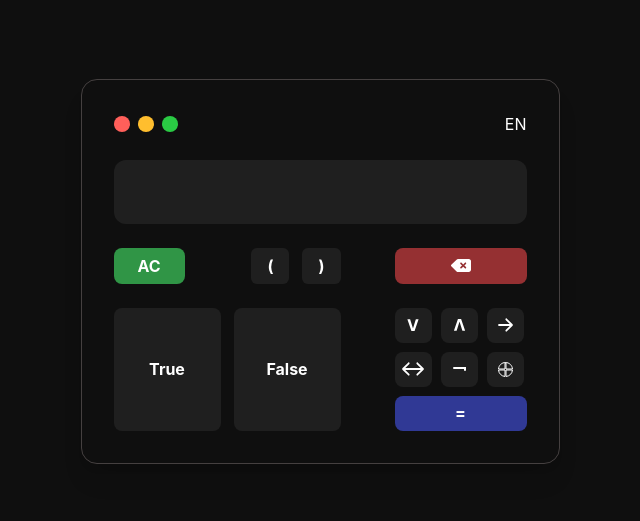
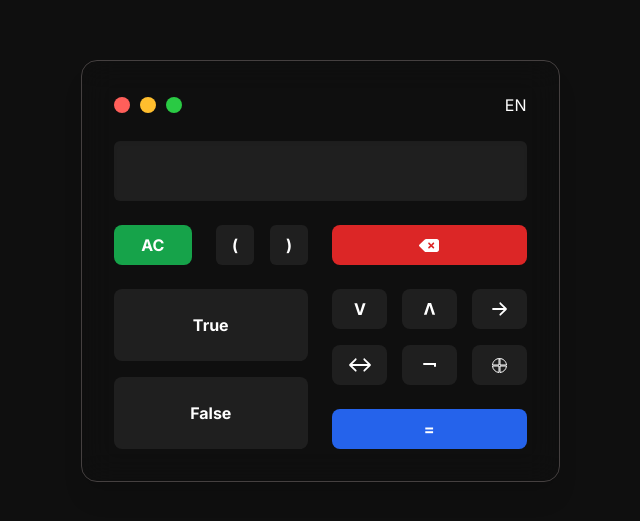
Before and after one commit to iniiferdi/logiccalculate, a React (Vite) app: page / in a window 1280 px wide. Shown: the part 129-650 px from the top of the page, without its empty margins (320-960 px from the left). Built offline with nearby package versions, Linux system fonts and the light colour scheme.

Commit message:
tampilan new

```diff
--- a/src/App.jsx
+++ b/src/App.jsx
@@ -1,153 +1,83 @@
 import React, { useState, useEffect, useRef } from "react";
 
 function App() {
-  const [input, setInput] = useState("");
-  const [cursorVisible, setCursorVisible] = useState(true);
-  const [result, setResult] = useState(null);
-  const canvasRef = useRef(null);
-
-  useEffect(() => {
-    // Fungsi untuk kursor berkedip
-    const interval = setInterval(() => {
-      setCursorVisible((prev) => !prev);
-    }, 500);
-    return () => clearInterval(interval);
-  }, []);
-
-  useEffect(() => {
-    drawCanvas();
-  }, [input, cursorVisible, result]);
-
-  const drawCanvas = () => {
-    const canvas = canvasRef.current;
-    if (canvas) {
-      const ctx = canvas.getContext("2d");
-      ctx.clearRect(0, 0, canvas.width, canvas.height); // Bersihkan canvas
-      ctx.fillStyle = "#ffffff"; // Warna teks
-      ctx.font = "16px Inter";
-      ctx.textBaseline = "middle";
-
-      // Ukur teks tanpa kursor
-      const textWidth = ctx.measureText(input).width;
-
-      // Tampilkan teks di posisi kanan
-      ctx.fillText(input, canvas.width - textWidth - 10, canvas.height / 2);
-
-      // Tampilkan kursor berkedip di sebelah teks
-      if (cursorVisible) {
-        ctx.fillText("|", canvas.width - 10, canvas.height / 2);
-      }
-    }
-  };
 
 
+  return (
+    <main class="w-full h-screen font-Inter overflow-hidden mx-auto bg-primary flex items-center justify-center px-4 xl:p-8 ">
+        <img class="xl:hidden absolute bottom-0 w-full" src="./assets/svg/gd.svg" alt="" />
+        <section
+            class="flex flex-col gap-6 w-full xl:max-w-[479px] xl:p-8 border border-[#454040] px-6 py-6 justify-center items-center mx-auto shadow-xl rounded-2xl bg-opacity-50 backdrop-blur-lg">
+            <div class="flex flex-row w-full justify-between items-center">
+                <svg width="68" height="16" viewBox="0 0 68 16" fill="none" xmlns="http://www.w3.org/2000/svg">
+                    <circle cx="8" cy="8" r="8" fill="#FF5F5A" />
+                    <circle cx="34" cy="8" r="8" fill="#FFBE2E" />
+                    <circle cx="60" cy="8" r="8" fill="#2ACA44" />
+                </svg>
 
-  const handleInput = (value) => {
-    setInput((prev) => prev + value);
-  };
-
-  const calculateResult = () => {
-    try {
-      const parsedInput = input
-        .replace(/True/g, "1")
-        .replace(/False/g, "0")
-        .replace(/AND/g, "&&")
-        .replace(/OR/g, "||")
-        .replace(/IMPLIES/g, "!a || b");
-
-      const logicFunction = new Function("return " + parsedInput);
-      const calculation = logicFunction();
-
-      // Ganti input dengan hasil perhitungan
-      setInput(calculation ? "True" : "False");
-      setResult(null); // Tidak perlu lagi menampilkan 'Result' secara terpisah
-    } catch (error) {
-      setInput("Error");
-    }
-  };
-
-
-  const resetCalculator = () => {
-    setInput("");
-    setResult(null);
-  };
-
-  return (
-    <main className="w-full font-Inter h-screen overflow-hidden mx-auto bg-primary flex items-center justify-center xl:p-8">
-      <section className="flex flex-col p-4 xl:p-8 gap-6 w-full max-w-[479px] border border-[#454040] justify-center items-center mx-auto shadow-xl rounded-2xl">
-        <div className="flex flex-row w-full justify-between items-center">
-          <div className="flex flex-row gap-2">
-            <div className="w-4 h-4 bg-[#FF5F5A] rounded-full"></div>
-            <div className="w-4 h-4 bg-[#FFBE2E] rounded-full"></div>
-            <div className="w-4 h-4 bg-[#2ACA44] rounded-full"></div>
-          </div>
-          <h1 className="text-white">EN</h1>
+                <h1 class="text-white">EN</h1>
             </div>
 
-        {/* Canvas */}
-        <canvas
-          ref={canvasRef}
-          className="w-full bg-[#1F1F1F] rounded-xl h-16"
-          width={400}
-          height={64}
-        ></canvas>
+            <div class="w-full h-[60px] bg-[#1F1F1F] rounded-md shadow-inner text-white"></div>
 
-        <div className="flex flex-row justify-between w-full gap-6">
-          <div className="flex flex-col w-full gap-6">
-            <div className="flex flex-row justify-between">
+            <div class="flex flex-row justify-between w-full gap-6">
+                <div class="flex flex-col w-full gap-6">
+                    <div class="flex flex-row gap-6  w-full justify-between">
                         <button
-                onClick={resetCalculator}
-                className="bg-[#309546] px-6 rounded-lg text-white font-bold h-9 hover:scale-105 active:scale-95 transition transform"
-              >
-                AC
-              </button>
-              <div className="flex gap-[13px]">
+                            class="bg-green-600 w-1/2  py-2 rounded-lg text-white font-bold h-10 hover:scale-105 active:scale-95 transition transform">AC</button>
+                        <div class="xl:flex gap-4 hidden ">
                             <button
-                  onClick={() => handleInput("(")}
-                  className="text-white font-bold rounded-md bg-[#1F1F1F] px-4 h-9 hover:bg-[#2A2A2A] active:bg-[#454545] transition"
-                >
-                  (
+                                class="text-white font-bold rounded-md bg-[#1F1F1F] px-4 h-10 hover:bg-[#2A2A2A] active:bg-[#454545] transition">(
                             </button>
                             <button
-                  onClick={() => handleInput(")")}
-                  className="text-white font-bold rounded-md bg-[#1F1F1F] px-4 h-9 hover:bg-[#2A2A2A] active:bg-[#454545] transition"
-                >
-                  )
-                </button>
-              </div>
-            </div>
-            <div className="flex flex-row h-full gap-[13px] w-full">
-              <button
-                onClick={() => handleInput("True")}
-                className="bg-[#1F1F1F] h-full font-bold p-5 rounded-lg text-white w-[80px] xl:w-[107px] hover:bg-[#2A2A2A] active:scale-95 transition transform"
-              >
-                True
-              </button>
-              <button
-                onClick={() => handleInput("False")}
-                className="bg-[#1F1F1F] h-full font-bold p-5 rounded-lg text-white w-[80px] xl:w-[107px] hover:bg-[#2A2A2A] active:scale-95 transition transform"
-              >
-                False
+                                class="text-white font-bold rounded-md bg-[#1F1F1F] px-4 h-10 hover:bg-[#2A2A2A] active:bg-[#454545] transition">)
                             </button>
                         </div>
                     </div>
 
-          <div className="flex flex-col w-full items-end gap-6">
+                    <div class="flex flex-col h-full gap-4 w-full">
                         <button
-              onClick={() => setInput(input.slice(0, -1))}
-              className="bg-[#953032] flex items-center justify-center w-[132px] rounded-lg text-white font-bold h-9 hover:bg-[#A83B3B] active:scale-95 transition transform"
-            >
+                            class="bg-[#1F1F1F]  hover:shadow-lg active:shadow-md  duration-200 h-full font-bold p-5 rounded-lg text-white  hover:bg-[#2A2A2A] active:scale-95 transition transform">True</button>
+                        <button
+                            class="bg-[#1F1F1F] h-full font-bold p-5 rounded-lg text-white  hover:bg-[#2A2A2A] active:scale-95 transition transform">False</button>
+                    </div>
+                </div>
+
+                <div class="flex flex-col w-full items-end gap-6">
+
+                    <button
+                        class="bg-red-600 hidden xl:flex items-center justify-center w-full h-10 rounded-lg text-white font-bold hover:bg-red-700 active:scale-95 transition transform">
                         <svg width="20" height="13" viewBox="0 0 20 13" fill="none" xmlns="http://www.w3.org/2000/svg">
                             <path
                                 d="M20 10.8333C20 12.0521 18.993 13 17.7778 13H7.11805C6.52779 13 5.97221 12.7969 5.55559 12.3906L0.312539 7.27864C0.104154 7.07554 0 6.80469 0 6.50004C0 6.22919 0.104154 5.95834 0.312539 5.75524L5.55559 0.643251C5.97221 0.236975 6.52779 0 7.11805 0H17.7778C18.993 0 20 0.981777 20 2.16673V10.8333ZM9.40974 4.90888L11.0417 6.50004L9.40974 8.09119C9.06254 8.42972 9.06254 8.93754 9.40974 9.24219C9.7222 9.58072 10.2431 9.58072 10.5556 9.24219L12.2222 7.65104L13.8542 9.24219C14.1667 9.58072 14.6875 9.58072 15 9.24219C15.3472 8.93754 15.3472 8.42972 15 8.09119L13.3681 6.50004L15 4.90888C15.3472 4.60416 15.3472 4.09641 15 3.75781C14.6875 3.45316 14.1667 3.45316 13.8542 3.75781L12.2222 5.38283L10.5556 3.75781C10.2431 3.45316 9.7222 3.45316 9.40974 3.75781C9.06254 4.09641 9.06254 4.60416 9.40974 4.90888Z"
                                 fill="white" />
                         </svg>
                     </button>
-            <div className="flex flex-row flex-wrap gap-[9px] w-[132px]">
+
+                    <div class="flex flex-row xl:hidden w-full gap-4">
+                        <div class=" gap-3  flex">
                             <button
-                onClick={() => handleInput(" AND ")}
-                className="bg-[#1F1F1F] font-bold rounded-lg flex items-center justify-center w-[37px] h-[35px] text-white hover:scale-110 active:scale-95 transition transform"
-              >
+                                class="text-white font-bold rounded-md bg-[#1F1F1F] px-[10px] h-10 hover:bg-[#2A2A2A] active:bg-[#454545] transition">(
+                            </button>
+                            <button
+                                class="text-white font-bold rounded-md bg-[#1F1F1F] px-[10px] h-10 hover:bg-[#2A2A2A] active:bg-[#454545] transition">)
+                            </button>
+                        </div>
+
+                        <button
+                            class="bg-red-600 flex items-center justify-center w-full h-10 rounded-lg text-white font-bold hover:bg-red-700 active:scale-95 transition transform">
+                            <svg width="20" height="13" viewBox="0 0 20 13" fill="none"
+                                xmlns="http://www.w3.org/2000/svg">
+                                <path
+                                    d="M20 10.8333C20 12.0521 18.993 13 17.7778 13H7.11805C6.52779 13 5.97221 12.7969 5.55559 12.3906L0.312539 7.27864C0.104154 7.07554 0 6.80469 0 6.50004C0 6.22919 0.104154 5.95834 0.312539 5.75524L5.55559 0.643251C5.97221 0.236975 6.52779 0 7.11805 0H17.7778C18.993 0 20 0.981777 20 2.16673V10.8333ZM9.40974 4.90888L11.0417 6.50004L9.40974 8.09119C9.06254 8.42972 9.06254 8.93754 9.40974 9.24219C9.7222 9.58072 10.2431 9.58072 10.5556 9.24219L12.2222 7.65104L13.8542 9.24219C14.1667 9.58072 14.6875 9.58072 15 9.24219C15.3472 8.93754 15.3472 8.42972 15 8.09119L13.3681 6.50004L15 4.90888C15.3472 4.60416 15.3472 4.09641 15 3.75781C14.6875 3.45316 14.1667 3.45316 13.8542 3.75781L12.2222 5.38283L10.5556 3.75781C10.2431 3.45316 9.7222 3.45316 9.40974 3.75781C9.06254 4.09641 9.06254 4.60416 9.40974 4.90888Z"
+                                    fill="white" />
+                            </svg>
+                        </button>
+                    </div>
+
+                    <div class="grid xl:grid-cols-3 grid-cols-2 gap-4 w-full">
+                        <button
+                            class="bg-[#1F1F1F] font-bold rounded-lg flex items-center justify-center w-full xl:w-[55px] h-10 text-white hover:scale-110  hover:shadow-lg active:shadow-md  duration-200 active:scale-95 transition transform">
                             <svg width="12" height="12" viewBox="0 0 12 12" fill="none"
                                 xmlns="http://www.w3.org/2000/svg">
                                 <path
@@ -157,9 +87,7 @@ function App() {
                         </button>
 
                         <button
-                onClick={() => handleInput(" OR ")}
-                className="bg-[#1F1F1F] font-bold rounded-lg flex items-center justify-center w-[37px] h-[35px] text-white hover:scale-110 active:scale-95 transition transform"
-              >
+                            class="bg-[#1F1F1F] font-bold rounded-lg flex items-center justify-center w-full xl:w-[55px] h-10 text-white hover:scale-110 active:scale-95 transition transform">
                             <svg width="13" height="12" viewBox="0 0 13 12" fill="none"
                                 xmlns="http://www.w3.org/2000/svg">
                                 <path
@@ -169,49 +97,56 @@ function App() {
                         </button>
 
                         <button
-                onClick={() => handleInput(" OR ")}
-                className="bg-[#1F1F1F] font-bold rounded-lg flex items-center justify-center w-[37px] h-[35px] text-white hover:scale-110 active:scale-95 transition transform"
-              >
-                <svg width="15" height="14" viewBox="0 0 15 14" fill="none" xmlns="http://www.w3.org/2000/svg">
-                  <path d="M1 6.1C0.502944 6.1 0.1 6.50294 0.1 7C0.1 7.49706 0.502944 7.9 1 7.9L1 6.1ZM14.6364 7.6364C14.9879 7.28493 14.9879 6.71508 14.6364 6.36361L8.90883 0.63604C8.55736 0.284568 7.98751 0.284568 7.63604 0.63604C7.28457 0.987512 7.28457 1.55736 7.63604 1.90883L12.7272 7L7.63604 12.0912C7.28457 12.4426 7.28457 13.0125 7.63604 13.364C7.98751 13.7154 8.55736 13.7154 8.90883 13.364L14.6364 7.6364ZM1 7.9L14 7.9L14 6.1L1 6.1L1 7.9Z" fill="white" />
+                            class="bg-[#1F1F1F] font-bold rounded-lg flex items-center justify-center w-full xl:w-[55px] h-10 text-white hover:scale-110 active:scale-95 transition transform">
+                            <svg width="15" height="14" viewBox="0 0 15 14" fill="none"
+                                xmlns="http://www.w3.org/2000/svg">
+                                <path
+                                    d="M1 6.1C0.502944 6.1 0.1 6.50294 0.1 7C0.1 7.49706 0.502944 7.9 1 7.9L1 6.1ZM14.6364 7.6364C14.9879 7.28493 14.9879 6.71508 14.6364 6.36361L8.90883 0.63604C8.55736 0.284568 7.98751 0.284568 7.63604 0.63604C7.28457 0.987512 7.28457 1.55736 7.63604 1.90883L12.7272 7L7.63604 12.0912C7.28457 12.4426 7.28457 13.0125 7.63604 13.364C7.98751 13.7154 8.55736 13.7154 8.90883 13.364L14.6364 7.6364ZM1 7.9L14 7.9L14 6.1L1 6.1L1 7.9Z"
+                                    fill="white" />
                             </svg>
                         </button>
 
                         <button
-                onClick={() => handleInput(" OR ")}
-                className="bg-[#1F1F1F] font-bold rounded-lg flex items-center justify-center w-[37px] h-[35px] text-white hover:scale-110 active:scale-95 transition transform"
-              >
-                <svg width="22" height="14" viewBox="0 0 22 14" fill="none" xmlns="http://www.w3.org/2000/svg">
-                  <path d="M0.363604 6.3636C0.0121321 6.71508 0.012132 7.28492 0.363604 7.6364L6.09117 13.364C6.44264 13.7154 7.01249 13.7154 7.36396 13.364C7.71543 13.0125 7.71543 12.4426 7.36396 12.0912L2.27279 7L7.36396 1.90883C7.71543 1.55736 7.71543 0.987512 7.36396 0.63604C7.01249 0.284568 6.44264 0.284568 6.09117 0.63604L0.363604 6.3636ZM21.6364 7.6364C21.9879 7.28493 21.9879 6.71508 21.6364 6.36361L15.9088 0.63604C15.5574 0.284569 14.9875 0.284569 14.636 0.63604C14.2846 0.987512 14.2846 1.55736 14.636 1.90883L19.7272 7L14.636 12.0912C14.2846 12.4426 14.2846 13.0125 14.636 13.364C14.9875 13.7154 15.5574 13.7154 15.9088 13.364L21.6364 7.6364ZM1 7.9L21 7.9L21 6.1L1 6.1L1 7.9Z" fill="white" />
-                </svg>
-              </button>
-              <button
-                onClick={() => handleInput(" OR ")}
-                className="bg-[#1F1F1F] font-bold rounded-lg flex items-center justify-center w-[37px] h-[35px] text-white hover:scale-110 active:scale-95 transition transform"
-              >
-                <svg width="13" height="4" viewBox="0 0 13 4" fill="none" xmlns="http://www.w3.org/2000/svg">
-                  <path d="M1 1H12V3" stroke="white" stroke-width="2" stroke-linecap="round" />
-                </svg>
-              </button>
-              <button
-                onClick={() => handleInput(" OR ")}
-                className="bg-[#1F1F1F] font-bold rounded-lg flex items-center justify-center w-[37px] h-[35px] text-white hover:scale-110 active:scale-95 transition transform"
-              >
-                <svg width="15" height="15" viewBox="0 0 15 15" fill="none" xmlns="http://www.w3.org/2000/svg">
-                  <path d="M7 1V7H0.517582C0.773955 3.36736 3.80212 0.5 7.5 0.5C11.1979 0.5 14.226 3.36736 14.4824 7H8V1H7ZM0.517582 8H7V14.4824C3.53251 14.2377 0.7623 11.4675 0.517582 8ZM14.4824 8C14.2377 11.4675 11.4675 14.2377 8 14.4824V8H14.4824Z" stroke="white" />
+                            class="bg-[#1F1F1F] font-bold rounded-lg flex items-center justify-center w-full xl:w-[55px] h-10 text-white hover:scale-110 active:scale-95 transition transform">
+                            <svg width="22" height="14" viewBox="0 0 22 14" fill="none"
+                                xmlns="http://www.w3.org/2000/svg">
+                                <path
+                                    d="M0.363604 6.3636C0.0121321 6.71508 0.012132 7.28492 0.363604 7.6364L6.09117 13.364C6.44264 13.7154 7.01249 13.7154 7.36396 13.364C7.71543 13.0125 7.71543 12.4426 7.36396 12.0912L2.27279 7L7.36396 1.90883C7.71543 1.55736 7.71543 0.987512 7.36396 0.63604C7.01249 0.284568 6.44264 0.284568 6.09117 0.63604L0.363604 6.3636ZM21.6364 7.6364C21.9879 7.28493 21.9879 6.71508 21.6364 6.36361L15.9088 0.63604C15.5574 0.284569 14.9875 0.284569 14.636 0.63604C14.2846 0.987512 14.2846 1.55736 14.636 1.90883L19.7272 7L14.636 12.0912C14.2846 12.4426 14.2846 13.0125 14.636 13.364C14.9875 13.7154 15.5574 13.7154 15.9088 13.364L21.6364 7.6364ZM1 7.9L21 7.9L21 6.1L1 6.1L1 7.9Z"
+                                    fill="white" />
                             </svg>
                         </button>
 
                         <button
-                onClick={calculateResult}
-                className="bg-[#303995] w-full font-bold rounded-lg flex justify-center items-center text-white h-[35px] hover:scale-110 active:scale-95 transition"
-              >
-                =
+                            class="bg-[#1F1F1F] font-bold rounded-lg flex items-center justify-center w-full xl:w-[55px] h-10 text-white hover:scale-110 active:scale-95 transition transform">
+                            <svg width="13" height="4" viewBox="0 0 13 4" fill="none"
+                                xmlns="http://www.w3.org/2000/svg">
+                                <path d="M1 1H12V3" stroke="white" stroke-width="2" stroke-linecap="round" />
+                            </svg>
+                        </button>
+
+                        <button
+                            class="bg-[#1F1F1F] font-bold rounded-lg flex items-center justify-center w-full xl:w-[55px] h-10 text-white hover:scale-110 active:scale-95 transition transform">
+                            <svg width="15" height="15" viewBox="0 0 15 15" fill="none"
+                                xmlns="http://www.w3.org/2000/svg">
+                                <path
+                                    d="M7 1V7H0.517582C0.773955 3.36736 3.80212 0.5 7.5 0.5C11.1979 0.5 14.226 3.36736 14.4824 7H8V1H7ZM0.517582 8H7V14.4824C3.53251 14.2377 0.7623 11.4675 0.517582 8ZM14.4824 8C14.2377 11.4675 11.4675 14.2377 8 14.4824V8H14.4824Z"
+                                    stroke="white" />
+                            </svg>
                         </button>
                     </div>
+
+                    <button
+                        class="bg-blue-600   w-full h-10  font-bold  rounded-lg  flex justify-center items-center  text-white  hover:scale-110 active:scale-95 transition transform">=</button>
+
+
+
+
+
+
                 </div>
             </div>
         </section>
+
     </main>
   );
 }
--- a/src/index.css
+++ b/src/index.css
@@ -1,8 +1,9 @@
+@import url('https://fonts.googleapis.com/css2?family=Inter:wght@100..900&display=swap');
 @tailwind base;
 @tailwind components;
 @tailwind utilities;
 
-@import url('https://fonts.googleapis.com/css2?family=Inter:wght@100..900&display=swap');
+
 
 #typingCanvas {
     position: relative;
```
Lines whose indentation alone changed are shown as unchanged.
